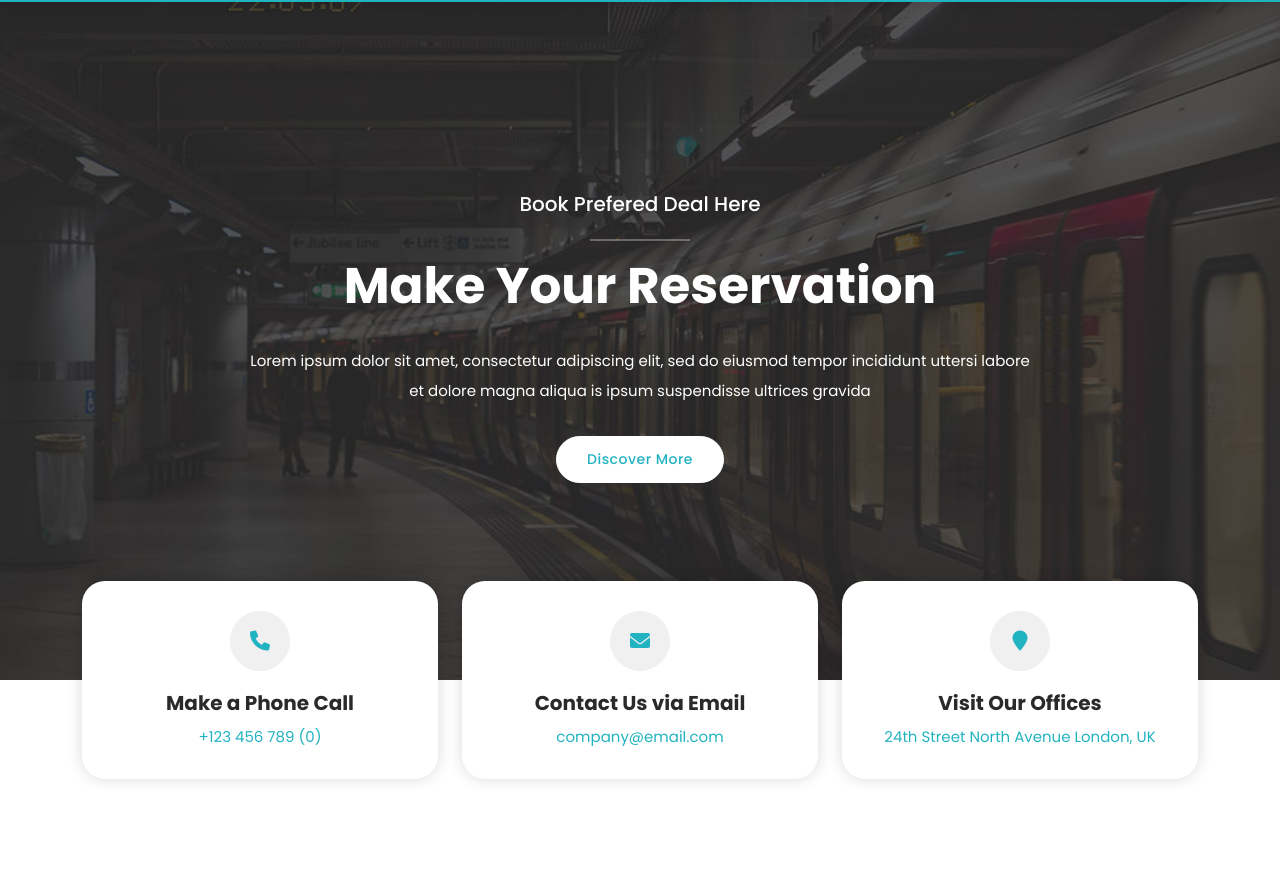
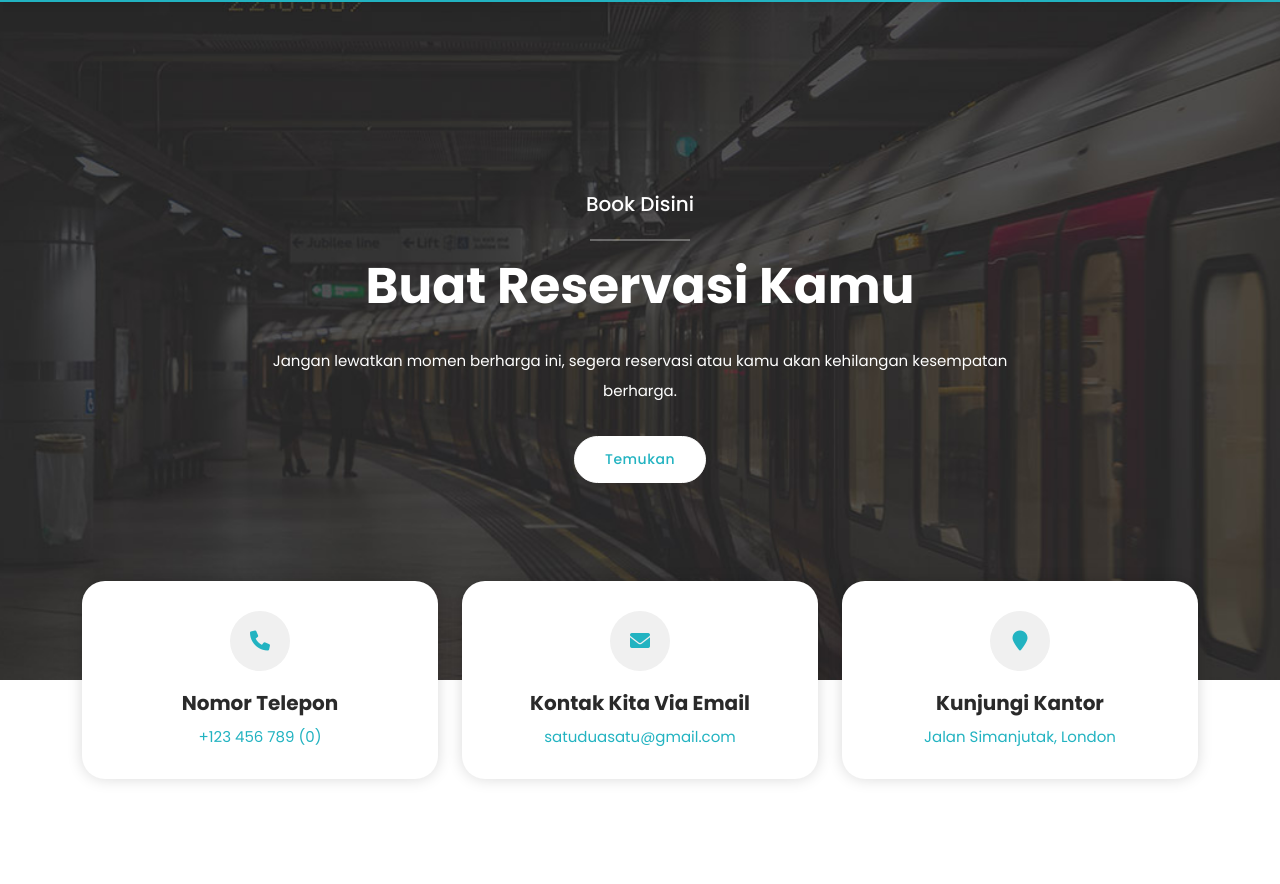
Before and after one commit to farissyahahah-creator/fariswebsite, a plain HTML site: page reservation.html in a window 1280 px wide. Shown: the part 68-952 px from the top of the page. Drawn offline with nearby package versions, Linux system fonts and the light colour scheme.

Commit message:
Update reservation.html

```diff
--- a/reservation.html
+++ b/reservation.html
@@ -80,10 +80,10 @@ https://templatemo.com/tm-580-woox-travel
     <div class="container">
       <div class="row">
         <div class="col-lg-12">
-          <h4>Book Prefered Deal Here</h4>
-          <h2>Make Your Reservation</h2>
-          <p>Lorem ipsum dolor sit amet, consectetur adipiscing elit, sed do eiusmod tempor incididunt uttersi labore et dolore magna aliqua is ipsum suspendisse ultrices gravida</p>
-          <div class="main-button"><a href="about.html">Discover More</a></div>
+          <h4>Book Disini</h4>
+          <h2>Buat Reservasi Kamu</h2>
+          <p>Jangan lewatkan momen berharga ini, segera reservasi atau kamu akan kehilangan kesempatan berharga.</p>
+          <div class="main-button"><a href="about.html">Temukan</a></div>
         </div>
       </div>
     </div>
@@ -95,22 +95,22 @@ https://templatemo.com/tm-580-woox-travel
         <div class="col-lg-4 col-sm-6">
           <div class="info-item">
             <i class="fa fa-phone"></i>
-            <h4>Make a Phone Call</h4>
+            <h4>Nomor Telepon</h4>
             <a href="#">+123 456 789 (0)</a>
           </div>
         </div>
         <div class="col-lg-4 col-sm-6">
           <div class="info-item">
             <i class="fa fa-envelope"></i>
-            <h4>Contact Us via Email</h4>
-            <a href="#">company@email.com</a>
+            <h4>Kontak Kita Via Email</h4>
+            <a href="#">satuduasatu@gmail.com</a>
           </div>
         </div>
         <div class="col-lg-4 col-sm-6">
           <div class="info-item">
             <i class="fa fa-map-marker"></i>
-            <h4>Visit Our Offices</h4>
-            <a href="#">24th Street North Avenue London, UK</a>
+            <h4>Kunjungi Kantor</h4>
+            <a href="#">Jalan Simanjutak, London</a>
           </div>
         </div>
       </div>
@@ -129,12 +129,12 @@ https://templatemo.com/tm-580-woox-travel
           <form id="reservation-form" name="gs" method="submit" role="search" action="#">
             <div class="row">
               <div class="col-lg-12">
-                <h4>Make Your <em>Reservation</em> Through This <em>Form</em></h4>
+                <h4>Buat <em>Reservasi Kamu</em> Melalui <em>Form Ini</em></h4>
               </div>
               <div class="col-lg-6">
                   <fieldset>
-                      <label for="Name" class="form-label">Your Name</label>
-                      <input type="text" name="Name" class="Name" placeholder="Ex. John Smithee" autocomplete="on" required>
+                      <label for="Name" class="form-label"> Nama</label>
+                      <input type="text" name="Name" class="Name" placeholder="COntoh. John Smithee" autocomplete="on" required>
                   </fieldset>
               </div>
               <div class="col-lg-6">
```
